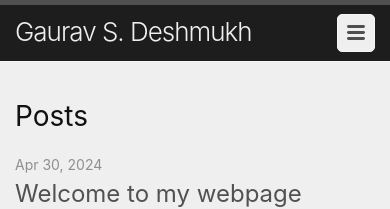
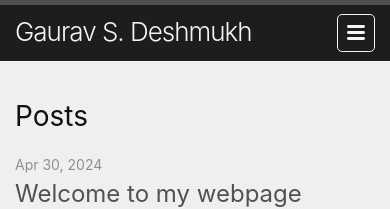
Before and after one commit to gauravsdeshmukh/gauravsdeshmukh.github.io, a Jekyll site: the page built from index.markdown, in a window 390 px wide. Shown: the top 209 px of the page. Built offline with Jekyll 4.4.1, drawn with Linux system fonts in a browser that asks for light colours.

Commit message:
Fixed nav bar mobile

```diff
--- a/_sass/minima/_layout.scss
+++ b/_sass/minima/_layout.scss
@@ -24,7 +24,7 @@
 
   &,
   &:visited {
-    color: $background-color;
+    color: $grey-color-light;
   }
 }
 
@@ -41,7 +41,7 @@
   }
 
   .page-link {
-    color: $background-color;
+    color: $grey-color-light;
     line-height: $base-line-height;
 
     // Gaps between nav items, but not on the last one
@@ -54,7 +54,7 @@
     position: absolute;
     top: 9px;
     right: $spacing-unit / 2;
-    background-color: $background-color;
+    background-color: $header-color;
     border: 1px solid $grey-color-light;
     border-radius: 5px;
     text-align: right;
@@ -78,7 +78,7 @@
       text-align: center;
 
       > svg {
-        fill: $grey-color-dark;
+        fill: $grey-color-light;
       }
     }
 
```
